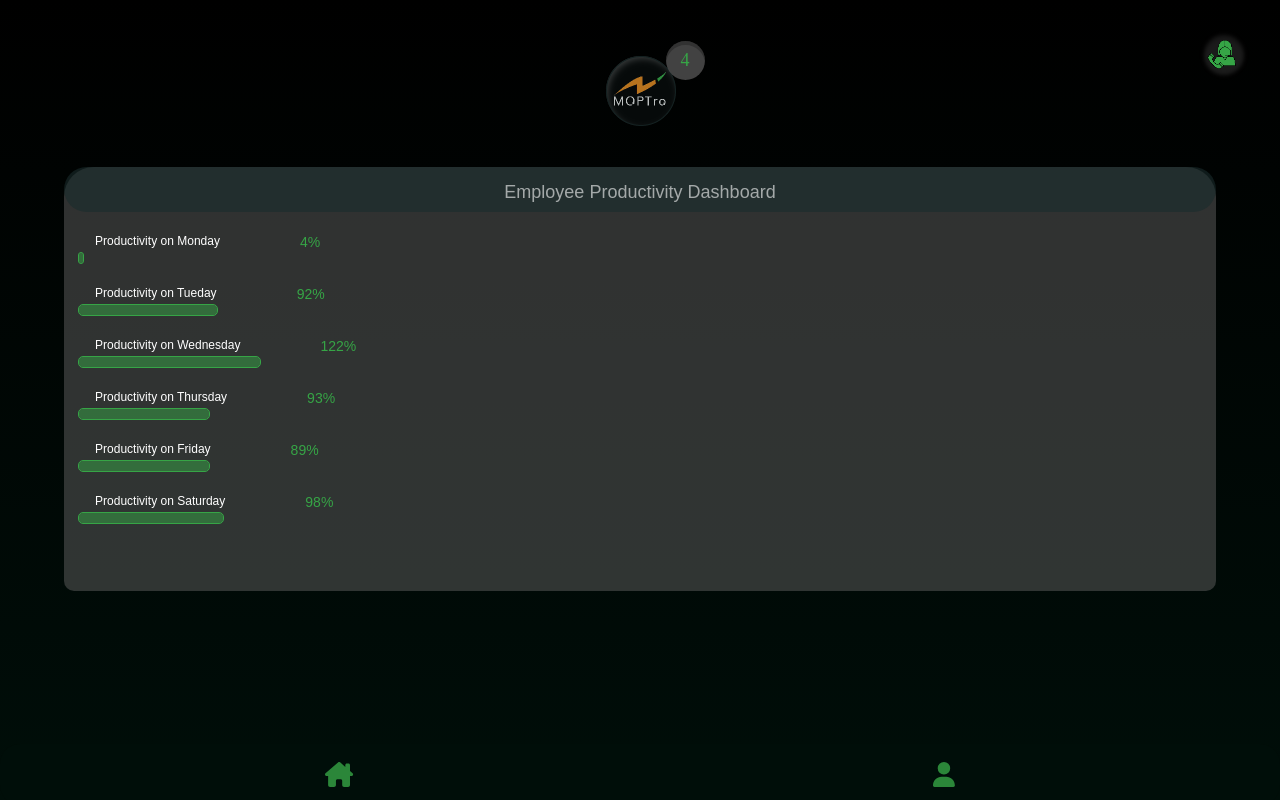
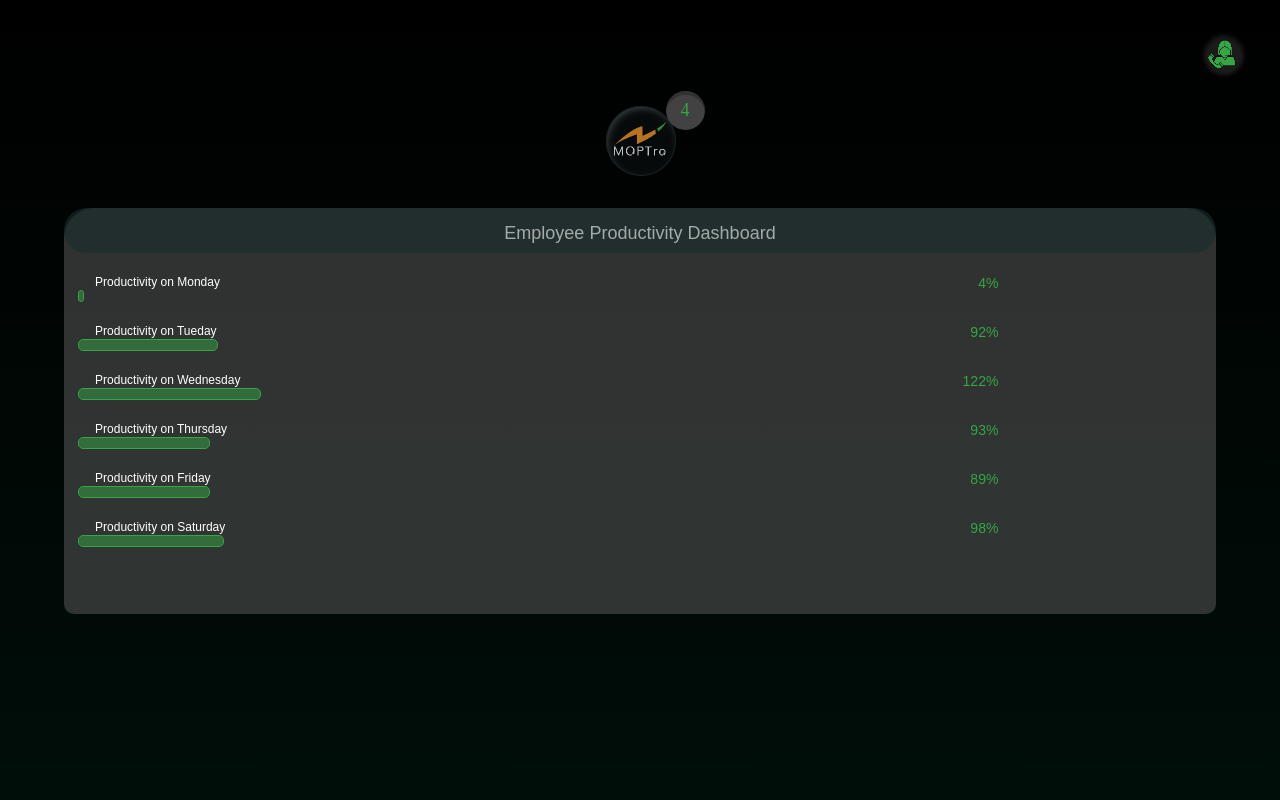
Before and after one commit to amoghga57/greendzine, a React (Create React App) app: page /greendzine/home in a window 1280 px wide. Built offline with nearby package versions, Linux system fonts and the light colour scheme.

Commit message:
changed the path

```diff
--- a/public/index.html
+++ b/public/index.html
@@ -24,7 +24,19 @@
       work correctly both with client-side routing and a non-root public URL.
       Learn how to configure a non-root public URL by running `npm run build`.
     -->
-    <title>React App</title>
+    <script type="text/javascript">
+      (function(l) {
+        if (l.search[1] === '/' ) {
+          var decoded = l.search.slice(1).split('&').map(function(s) {
+            return s.replace(/~and~/g, '&')
+          }).join('?');
+          window.history.replaceState(null, null,
+              l.pathname.slice(0, -1) + decoded + l.hash
+          );
+        }
+      }(window.location))
+    </script>
+    <title>Greendzine</title>
   </head>
   <body>
     <noscript>You need to enable JavaScript to run this app.</noscript>
--- a/src/App.jsx
+++ b/src/App.jsx
@@ -1,5 +1,4 @@
 import React, { useState } from 'react'
-// import Login from './Components/Login/Login'
 import { BrowserRouter, Route, Routes } from 'react-router-dom'
 import Login from "./Components/Login/Login"
 import Home from "./Components/Home/Home"
@@ -7,20 +6,20 @@
 import Navigation from './Components/Navigation/Navigation'
 
 const App = () => {
-  const [isLogin, setisLogin] = useState(true)
+  let flag=false
+
+  const [isLogin, setisLogin] = useState(flag)
   let valid=()=>{
     setisLogin(true)
   }
-  let notValid=()=>{
-    setisLogin(true)
-    // makee it has false
-  }
+
 
   return (
     <div>
       <BrowserRouter basename='/greendzine' >
                <Routes>
-                    <Route exact element={<Login onLogin={valid} onReverse={notValid} />} path='/' />
+
+                    < Route exact element={<Login onLogin={valid}  />} path='/' />
                     <Route element={<Home/>} path='/home' />
                     <Route element={<User/>} path='/user' />
                </Routes>
--- a/src/Components/Common components/logoCommon.css
+++ b/src/Components/Common components/logoCommon.css
@@ -12,6 +12,7 @@
      align-items: center;
 
      position: relative;
+     top: 50px;
 
      img {
           margin: 56px 0px 41px 0px;
--- a/src/Components/Home/home.css
+++ b/src/Components/Home/home.css
@@ -2,7 +2,6 @@
      padding: 0;
      margin: 0;
      box-sizing: border-box;
-     /* background-color: #000E09; */
 }
 
 #homeMain {
@@ -24,6 +23,7 @@
      width: 90%;
      background: #5E5E5E82 0% 0% no-repeat padding-box;
      border-radius: 30px 30px 10px 10px;
+     margin-top: 41px;
 
      #task {
           background: #1A2C2C99 0% 0% no-repeat padding-box;
@@ -32,6 +32,7 @@
           width: 100%;
           height: 45px;
           border-radius: 30px;
+
      }
 
      #task>p {
@@ -113,6 +114,17 @@
                width: 146px;
                margin-bottom: 67px;
           }
+
+          .p1,
+          .p2,
+          .p3,
+          .p4,
+          .p5,
+          .p6 {
+               position: absolute;
+               right: 22vw;
+               /* padding-left: 50px; */
+          }
      }
 
 }
--- a/src/Components/Login/Login.jsx
+++ b/src/Components/Login/Login.jsx
@@ -1,17 +1,13 @@
-import React, { useEffect, useState } from 'react'
+import React, {useState } from 'react'
 import logo from "./Group 3.png"
 import "./login.css"
 import { useNavigate } from 'react-router-dom'
 
-const Login = ({onLogin,onReverse}) => {
+const Login = ({onLogin}) => {
 const [Email, setEmail] = useState("")
 const [Password, setPassword] = useState("")
 
 let navi=useNavigate()
-
-useEffect(() => {
-  onReverse()
-}, [onReverse])
 
 
 let email="ag"
--- a/src/Components/Navigation/navigation.css
+++ b/src/Components/Navigation/navigation.css
@@ -1,8 +1,9 @@
 #outer_body {
      position: fixed;
      top: 93vh;
-     z-index: 1;
-     background-color: #000E09;
+     bottom: 0;
+     z-index: 100;
+     background-color: #0F2323;
      border: none;
      border-radius: 20px;
 }
@@ -26,7 +27,7 @@
 button {
      border: none;
      padding: 18px 20vw 18px 20vw;
-     background-color: #000E09;
+     background-color: #0F2323;
 }
 
 button:hover {
@@ -40,11 +41,11 @@
 a {
      text-decoration: none;
      border: none;
-     background-color: #000E09;
+     background-color: #0F2323;
 }
 
 #home {
-     background-color: #000E09;
+     background-color: #0F2323;
      color: #36A546CC;
      font-size: 25px;
      border: none;
--- a/src/Components/User/User.jsx
+++ b/src/Components/User/User.jsx
@@ -21,9 +21,9 @@
 
     ]
 
-    const [Names, setNames] = useState("")
+  const [Names, setNames] = useState("")
 
-    const filteredData = data.filter(item => item.name.toLowerCase().includes(Names.toLowerCase()));
+  const filteredData = data.filter(item => item.name.toLowerCase().includes(Names.toLowerCase()));
   return (
     <div id='main'>
       <div id="fixed_boxs">
--- a/src/Components/User/user.css
+++ b/src/Components/User/user.css
@@ -3,25 +3,18 @@
      background: transparent linear-gradient(180deg, #000000 0%, #000E09 100%) 0% 0% no-repeat padding-box;
 }
 #fixed_boxs {
-     /* background: transparent linear-gradient(180deg, #000000 0%, #000E09 100%) 0% 0% no-repeat padding-box;
-     mix-blend-mode: normal;
-     border-radius: 28px;
-     opacity: 1;
-     height: 100%; */
-
-
-
-     div {
+     div{
           display: flex;
           justify-content: center;
           align-items: center;
      }
+
 }
 
 #search_bar {
      background-color: #595959;
      padding: 15px;
-     margin: 17px 0px 27px 0px;
+     margin: 35px 0px 27px 0px;
      border: none;
      border-radius: 25px;
      input{
@@ -32,6 +25,7 @@
           border: none;
           padding-left: 30px;
           color: #FFFFFFB3;
+
      }
      input::placeholder{
           color: #FFFFFFB3;
```
Also changed, not shown: public/404.html (added, +22 -0 lines).
